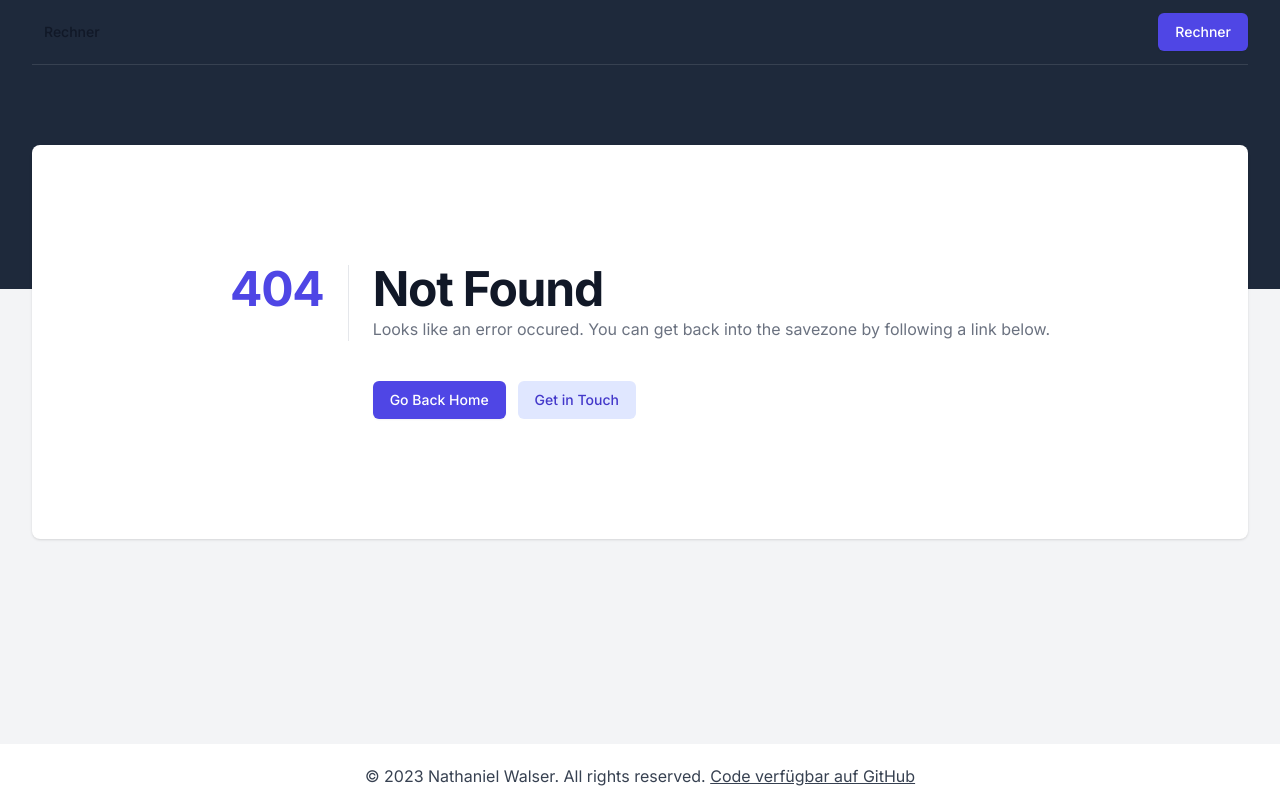
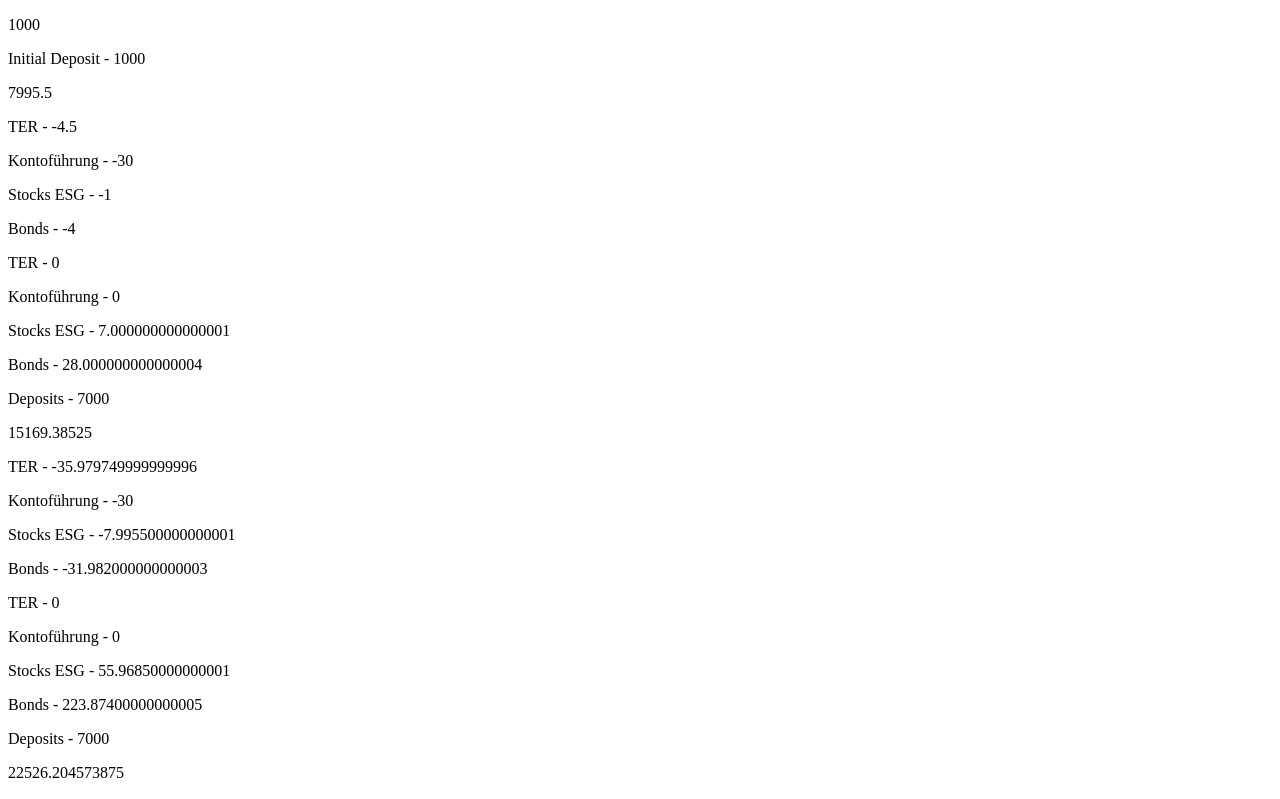
Before and after one commit to nwalser/3a-comparator, a SvelteKit app in the folder src/: page /new in a window 1280 px wide. Before the commit this address had no page. Shown: the top 799 px of the page. Built offline with nearby package versions, Linux system fonts and the light colour scheme.

Commit message:
added new simulator

```diff
--- a/src/src/app.html
+++ b/src/src/app.html
@@ -6,7 +6,7 @@
 		<meta name="viewport" content="width=device-width" />
 		%sveltekit.head%
 	</head>
-	<body data-sveltekit-preload-data="hover" class="h-full scrollbar-none">
+	<body data-sveltekit-preload-data="hover" class="h-full">
 		<div style="display: contents">%sveltekit.body%</div>
 	</body>
 </html>
--- a/src/src/routes/calculator/[provider]/[strategy]/+page.svelte
+++ b/src/src/routes/calculator/[provider]/[strategy]/+page.svelte
@@ -42,7 +42,7 @@
 				<ChangesList changes={simulation.strategy.changes} />
 			</Panel>
 			<Panel>
-				<h1 class="text-2xl font-bold pb-3">Vermögensverteilung</h1>
+				<h1 class="text-2xl font-bold pb-3">Anlageklassen</h1>
 				<AssetAllocationChart allocations={simulation.strategy.allocations} class="h-96" />
 			</Panel>
 			<Panel class="col-span-2">
--- /dev/null
+++ b/src/src/routes/new/+page.svelte
@@ -0,0 +1,39 @@
+<script lang="ts">
+	import {
+		AbsolutePortfolioFee,
+		Portfolio,
+		RelativePortfolioFee,
+		SecurityAsset,
+		simulatePortfolio,
+		SimulationResult
+	} from './Sim';
+
+	let portfolio = new Portfolio('Viac', 'Global 100');
+	portfolio.fees.push(new RelativePortfolioFee('TER', 0.0045));
+	portfolio.fees.push(new AbsolutePortfolioFee('Kontoführung', 30));
+
+	portfolio.assets.push(new SecurityAsset('Stocks ESG', 0.1, 0.07, 0.01));
+	portfolio.assets.push(new SecurityAsset('Bonds', 0.4, 0.07, 0.01));
+
+	let res: SimulationResult = simulatePortfolio(portfolio, {
+		initialAssetValue: 1000,
+		yearlyContributions: 7000,
+		yearRuntime: 45
+	});
+</script>
+
+{#each res.simulatedYears as year}
+	<div class="bg-gray-400 m-3">
+		<p>{year.assetTotal}</p>
+
+		{#each year.fees as fee}
+			<p>{fee.name} - {fee.change}</p>
+		{/each}
+		{#each year.returns as ret}
+			<p>{ret.name} - {ret.change}</p>
+		{/each}
+		{#each year.transfers as ret}
+			<p>{ret.name} - {ret.change}</p>
+		{/each}
+	</div>
+{/each}
--- /dev/null
+++ b/src/src/routes/new/Sim.ts
@@ -0,0 +1,180 @@
+
+export abstract class YearlyChange {
+    abstract calculateYearlyReturns(totalAssets: number): number;
+    abstract calculateYearlyFees(totalAssets: number): number;
+}
+
+export abstract class Asset extends YearlyChange {
+    name: string;
+    allocation: number;
+
+    constructor(name: string, allocation: number) {
+        super();
+        this.name = name;
+        this.allocation = allocation;
+    }
+}
+
+export class SecurityAsset extends Asset {
+    annualizedReturns: number;
+    annualizedFees: number;
+
+    constructor(name: string, allocation: number, annualizedReturns: number, annualizedFees: number = 0) {
+        super(name, allocation);
+        this.annualizedReturns = annualizedReturns;
+        this.annualizedFees = annualizedFees;
+    }
+
+    calculateYearlyReturns(totalAssets: number): number {
+        return totalAssets * this.allocation * this.annualizedReturns;
+    }
+
+    calculateYearlyFees(totalAssets: number): number {
+        return totalAssets * this.allocation * this.annualizedFees;
+    }
+}
+
+abstract class PortfolioFee extends YearlyChange {
+    name: string;
+
+    constructor(name: string) {
+        super();
+        this.name = name;
+    }
+
+    calculateYearlyReturns(totalAssets: number): number {
+        return 0;
+    }
+
+    abstract calculateYearlyFees(totalAssets: number): number;
+}
+
+export class AbsolutePortfolioFee extends PortfolioFee {
+    absoluteFee: number;
+
+    constructor(name: string, absoluteFee: number = 0) {
+        super(name);
+        this.absoluteFee = absoluteFee;
+    }
+
+    calculateYearlyFees(totalAssets: number): number {
+        return this.absoluteFee;
+    }
+}
+
+export class RelativePortfolioFee extends PortfolioFee {
+    relativeFee: number;
+
+    constructor(name: string, relativeFee: number = 0) {
+        super(name);
+        this.relativeFee = relativeFee;
+    }
+
+    calculateYearlyFees(totalAssets: number): number {
+        return totalAssets * this.relativeFee;
+    }
+}
+
+export class Portfolio {
+    provider: string;
+    name: string;
+    fees: PortfolioFee[];
+    assets: Asset[];
+
+    constructor(provider: string, name: string, fees: PortfolioFee[] = [], assets: Asset[] = []) {
+        this.provider = provider;
+        this.name = name;
+        this.fees = fees;
+        this.assets = assets;
+    }
+}
+
+type Change = {
+    name: string;
+    change: number;
+}
+
+export type SimulationYear = {
+    fees: Change[];
+    returns: Change[];
+    transfers: Change[];
+    assetTotal: number;
+}
+
+export class SimulationResult {
+    portfolio: Portfolio;
+    simulatedYears: SimulationYear[];
+
+    constructor(portfolio: Portfolio, simulatedYears: SimulationYear[]) {
+        this.portfolio = portfolio;
+        this.simulatedYears = simulatedYears;
+    }
+}
+
+export type SimulationParameters = {
+    initialAssetValue: number;
+    yearlyContributions: number;
+    yearRuntime: number;
+}
+
+
+export function simulatePortfolio(portfolio: Portfolio, simulationParameters: SimulationParameters): SimulationResult {
+    let simulatedYears: SimulationYear[] = [];
+
+    let firstYear: SimulationYear = {
+        fees: [],
+        returns: [],
+        transfers: [{
+            name: "Initial Deposit",
+            change: simulationParameters.initialAssetValue,
+        }],
+        assetTotal: simulationParameters.initialAssetValue,
+    }
+
+    simulatedYears.push(firstYear);
+
+
+    for (let i: number = 1; i <= simulationParameters.yearRuntime; i++) {
+        let previousYear = simulatedYears[i - 1];
+
+        let transfers: Change[] = [{
+            name: "Deposits",
+            change: simulationParameters.yearlyContributions,
+        }];
+
+        let fees: Change[] = portfolio.fees.concat(portfolio.assets).map(yearlyChange => {
+            return {
+                name: yearlyChange.name,
+                change: -yearlyChange.calculateYearlyFees(previousYear.assetTotal)
+            }
+        });
+
+        let returns: Change[] = portfolio.fees.concat(portfolio.assets).map(yearlyChange => {
+            return {
+                name: yearlyChange.name,
+                change: yearlyChange.calculateYearlyReturns(previousYear.assetTotal)
+            }
+        });
+
+        let totalAssets = previousYear.assetTotal + transfers
+            .concat(fees)
+            .concat(returns)
+            .map(change => change.change)
+            .reduce((a, b) => a + b, 0);
+
+
+        let year: SimulationYear = {
+            fees: fees,
+            returns: returns,
+            transfers: transfers,
+            assetTotal: totalAssets,
+        }
+
+        simulatedYears.push(year);
+    }
+
+
+    let simulationResult = new SimulationResult(portfolio, simulatedYears);
+
+    return simulationResult;
+}
```
Also changed, not shown: src/src/data/Portfolio.ts (added, +89 -0 lines), src/src/data/Strategies.json (+17 -0 lines), src/src/data/Simulation.ts (line endings or trailing spaces), src/src/data/Simulator.ts (added).
